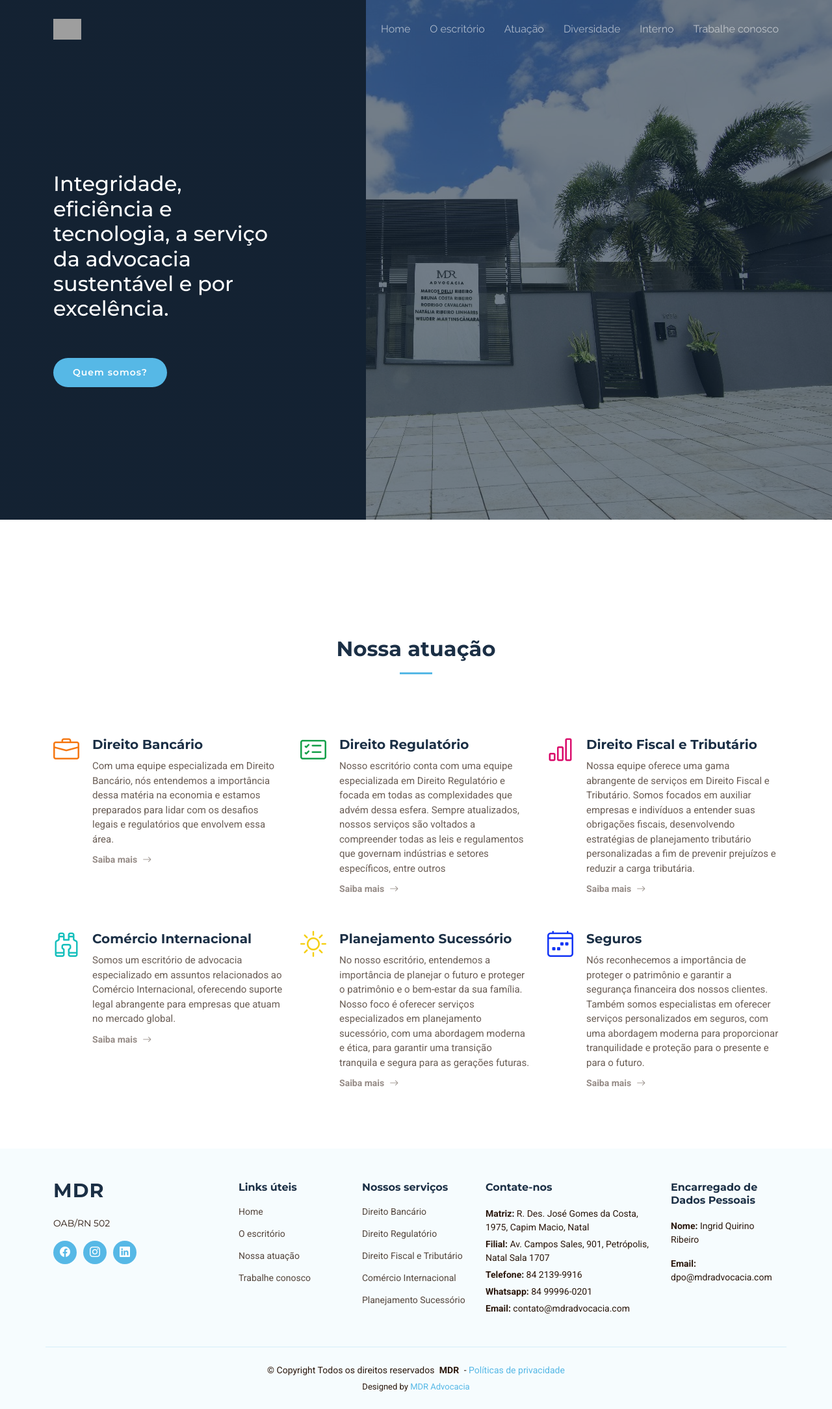
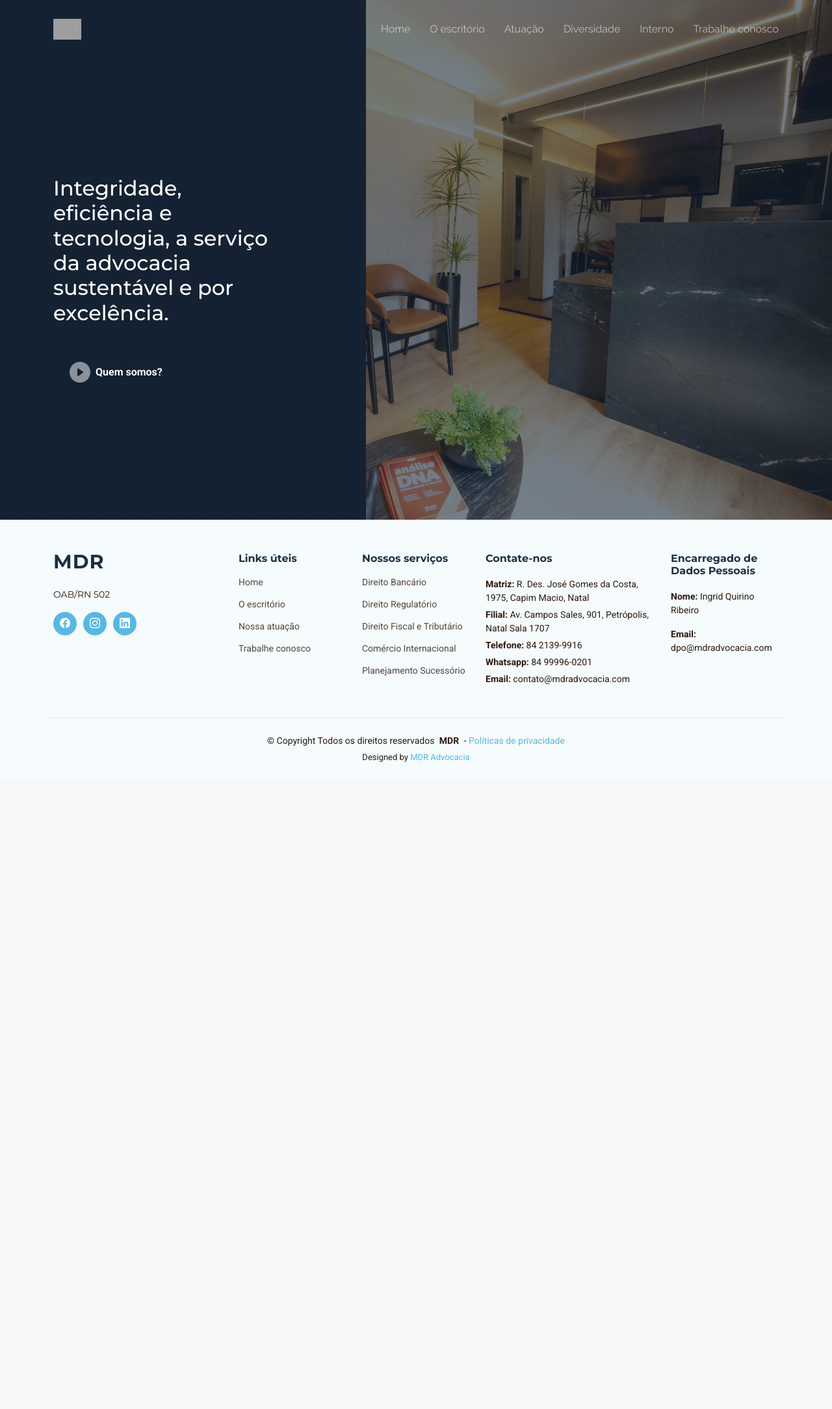
Before and after one commit to MDR-Advocacia/MDR-site, a PHP site: page / in a window 1280 px wide. Shown: the whole page at 65% size. After the commit the page ends 1173 px from the top, so only its background shows below. Run offline with PHP 8.4, Linux system fonts and the light colour scheme; some libraries are stand-ins or nearby versions; grey boxes are pictures that could not be loaded.

Commit message:
Atualizando o index

```diff
--- a/assets/css/main.css
+++ b/assets/css/main.css
@@ -809,17 +809,7 @@ section,
   color: var(--default-color);
 }
 
-@media (max-width: 640px) {
-  .hero h1 {
-    font-size: 28px;
-    line-height: 36px;
-  }
-
-  .hero .btn-get-started,
-  .hero .btn-watch-video {
-    font-size: 13px;
-  }
-}
+
 
 /*--------------------------------------------------------------
 # Why Us Section
--- a/index.php
+++ b/index.php
@@ -2,82 +2,22 @@
 
 <section id="hero" class="hero section dark-background">
 
-  <img src="assets/img/hero-bg.jpg" alt="" data-aos="fade-in">
+  <img src="assets/img/hero2-bg.jpg" alt="" data-aos="fade-in">
 
   <div class="container">
     <div class="row">
       <div class="col-xl-4">
         <h2 data-aos="fade-up">Integridade, eficiência e tecnologia, a serviço da advocacia sustentável e por excelência.</h2>
         <br><br>
-        <div class="d-flex" data-aos="fade-up" data-aos-delay="200">
-          <a href="about.php" class="btn-get-started">Quem somos?</a>
+        <div class="watch-video-container" data-aos="fade-up" data-aos-delay="200">
+          <a href="https://www.youtube.com/watch?v=gF2ZvY7DpKs" class="glightbox btn-watch-video d-flex align-items-center"><i class="bi bi-play-circle-fill"></i><span>Quem somos?</span></a>
         </div>
       </div>
     </div>
   </div>
 
 </section>
-<section id="why-us" class="why-us section">
-</section>
-<section id="services" class="services section">
 
-  <div class="container section-title" data-aos="fade-up">
-    <h2>Nossa atuação</h2>
-  </div>
-  <div class="container">
 
-    <div class="row gy-4">
-
-      <div class="col-lg-4 col-md-6 service-item d-flex" data-aos="fade-up" data-aos-delay="100">
-        <div class="icon flex-shrink-0"><i class="bi bi-briefcase" style="color: #f57813;"></i></div>
-        <div>
-          <h4 class="title">Direito Bancário</h4>
-          <p class="description">Com uma equipe especializada em Direito Bancário, nós entendemos a importância dessa matéria na economia e estamos preparados para lidar com os desafios legais e regulatórios que envolvem essa área.</p>
-          <a href="service1.php" class="readmore stretched-link"><span>Saiba mais</span><i class="bi bi-arrow-right"></i></a>
-        </div>
-      </div>
-      <div class="col-lg-4 col-md-6 service-item d-flex" data-aos="fade-up" data-aos-delay="200">
-        <div class="icon flex-shrink-0"><i class="bi bi-card-checklist" style="color: #15a04a;"></i></div>
-        <div>
-          <h4 class="title">Direito Regulatório</h4>
-          <p class="description">Nosso escritório conta com uma equipe especializada em Direito Regulatório e focada em todas as complexidades que advém dessa esfera. Sempre atualizados, nossos serviços são voltados a compreender todas as leis e regulamentos que governam indústrias e setores específicos, entre outros</p>
-          <a href="service2.php" class="readmore stretched-link"><span>Saiba mais</span><i class="bi bi-arrow-right"></i></a>
-        </div>
-      </div>
-      <div class="col-lg-4 col-md-6 service-item d-flex" data-aos="fade-up" data-aos-delay="300">
-        <div class="icon flex-shrink-0"><i class="bi bi-bar-chart" style="color: #d90769;"></i></div>
-        <div>
-          <h4 class="title">Direito Fiscal e Tributário</h4>
-          <p class="description">Nossa equipe oferece uma gama abrangente de serviços em Direito Fiscal e Tributário. Somos focados em auxiliar empresas e indivíduos a entender suas obrigações fiscais, desenvolvendo estratégias de planejamento tributário personalizadas a fim de prevenir prejuízos e reduzir a carga tributária.</p>
-          <a href="service3.php" class="readmore stretched-link"><span>Saiba mais</span><i class="bi bi-arrow-right"></i></a>
-        </div>
-      </div>
-      <div class="col-lg-4 col-md-6 service-item d-flex" data-aos="fade-up" data-aos-delay="400">
-        <div class="icon flex-shrink-0"><i class="bi bi-binoculars" style="color: #15bfbc;"></i></div>
-        <div>
-          <h4 class="title">Comércio Internacional</h4>
-          <p class="description">Somos um escritório de advocacia especializado em assuntos relacionados ao Comércio Internacional, oferecendo suporte legal abrangente para empresas que atuam no mercado global.</p>
-          <a href="service4.php" class="readmore stretched-link"><span>Saiba mais</span><i class="bi bi-arrow-right"></i></a>
-        </div>
-      </div>
-      <div class="col-lg-4 col-md-6 service-item d-flex" data-aos="fade-up" data-aos-delay="500">
-        <div class="icon flex-shrink-0"><i class="bi bi-brightness-high" style="color: #f5cf13;"></i></div>
-        <div>
-          <h4 class="title">Planejamento Sucessório</h4>
-          <p class="description">No nosso escritório, entendemos a importância de planejar o futuro e proteger o patrimônio e o bem-estar da sua família. Nosso foco é oferecer serviços especializados em planejamento sucessório, com uma abordagem moderna e ética, para garantir uma transição tranquila e segura para as gerações futuras.</p>
-          <a href="service5.php" class="readmore stretched-link"><span>Saiba mais</span><i class="bi bi-arrow-right"></i></a>
-        </div>
-      </div>
-      <div class="col-lg-4 col-md-6 service-item d-flex" data-aos="fade-up" data-aos-delay="600">
-        <div class="icon flex-shrink-0"><i class="bi bi-calendar4-week" style="color: #1335f5;"></i></div>
-        <div>
-          <h4 class="title">Seguros</h4>
-          <p class="description">Nós reconhecemos a importância de proteger o patrimônio e garantir a segurança financeira dos nossos clientes. Também somos especialistas em oferecer serviços personalizados em seguros, com uma abordagem moderna para proporcionar tranquilidade e proteção para o presente e para o futuro.</p>
-          <a href="service6.php" class="readmore stretched-link"><span>Saiba mais</span><i class="bi bi-arrow-right"></i></a>
-        </div>
-      </div>
-    </div>
-
-  </div>
 
 </section><?php include 'footer.php'; ?>
```
Also changed, not shown: assets/img/hero-bg.jpg (deleted), assets/img/hero2-bg.jpg (added).
